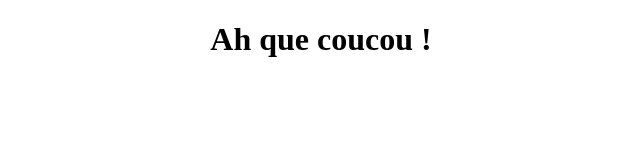
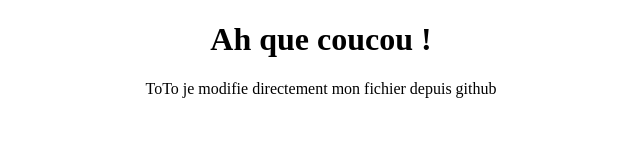
Before and after one commit to Qd2deu/MyFirstRepo, a plain HTML site: page index.html in a window 1280 px wide. Shown: the whole page, without its empty margins (319-959 px from the left). Drawn offline with Linux system fonts and the light colour scheme.

Commit message:
Update index.html

```diff
--- a/index.html
+++ b/index.html
@@ -9,6 +9,9 @@
 <body>
         <center>
     <h1> Ah que coucou ! </h1>
+       ToTo je modifie directement mon fichier depuis github
+
+
 
 
 </center>
```
